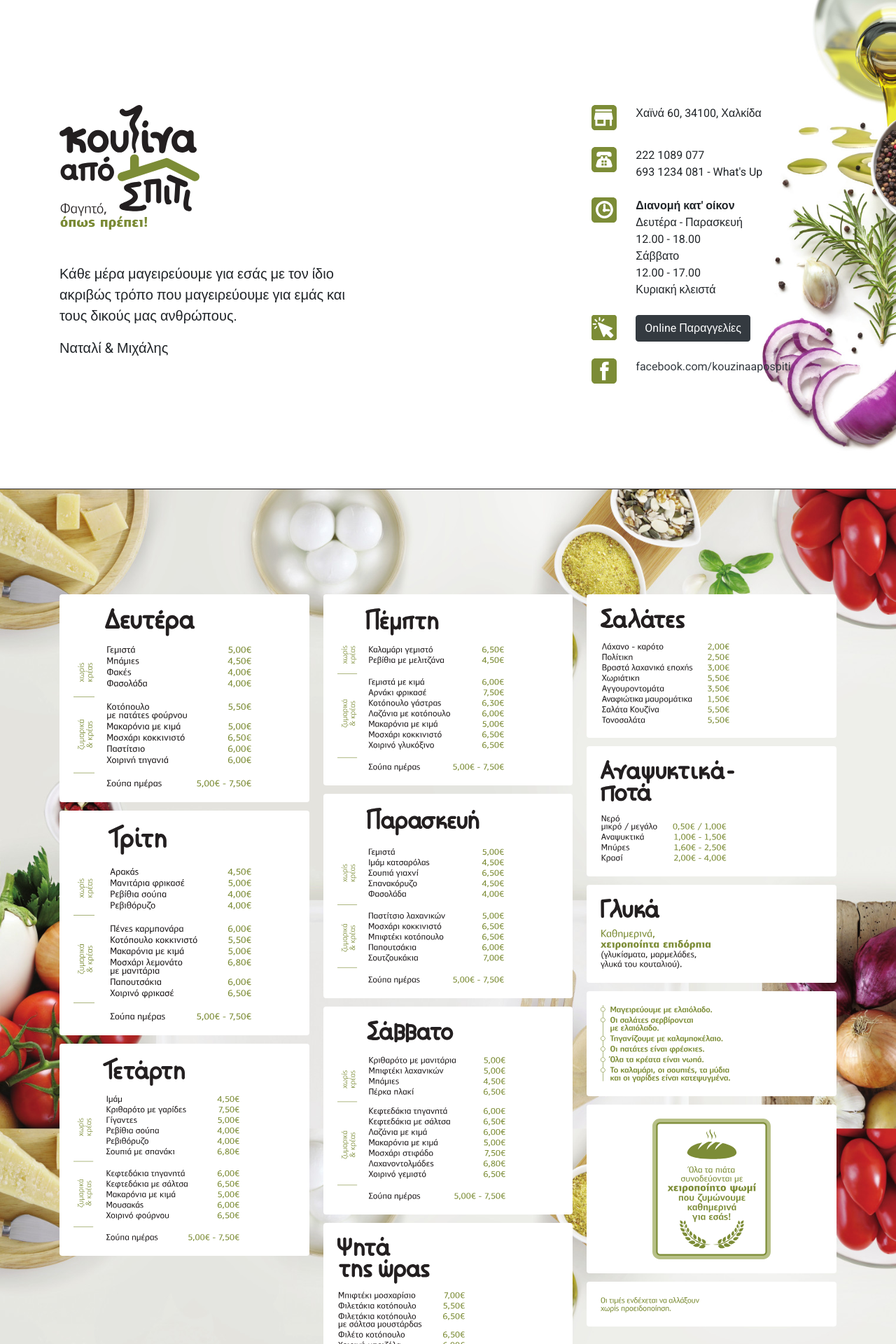
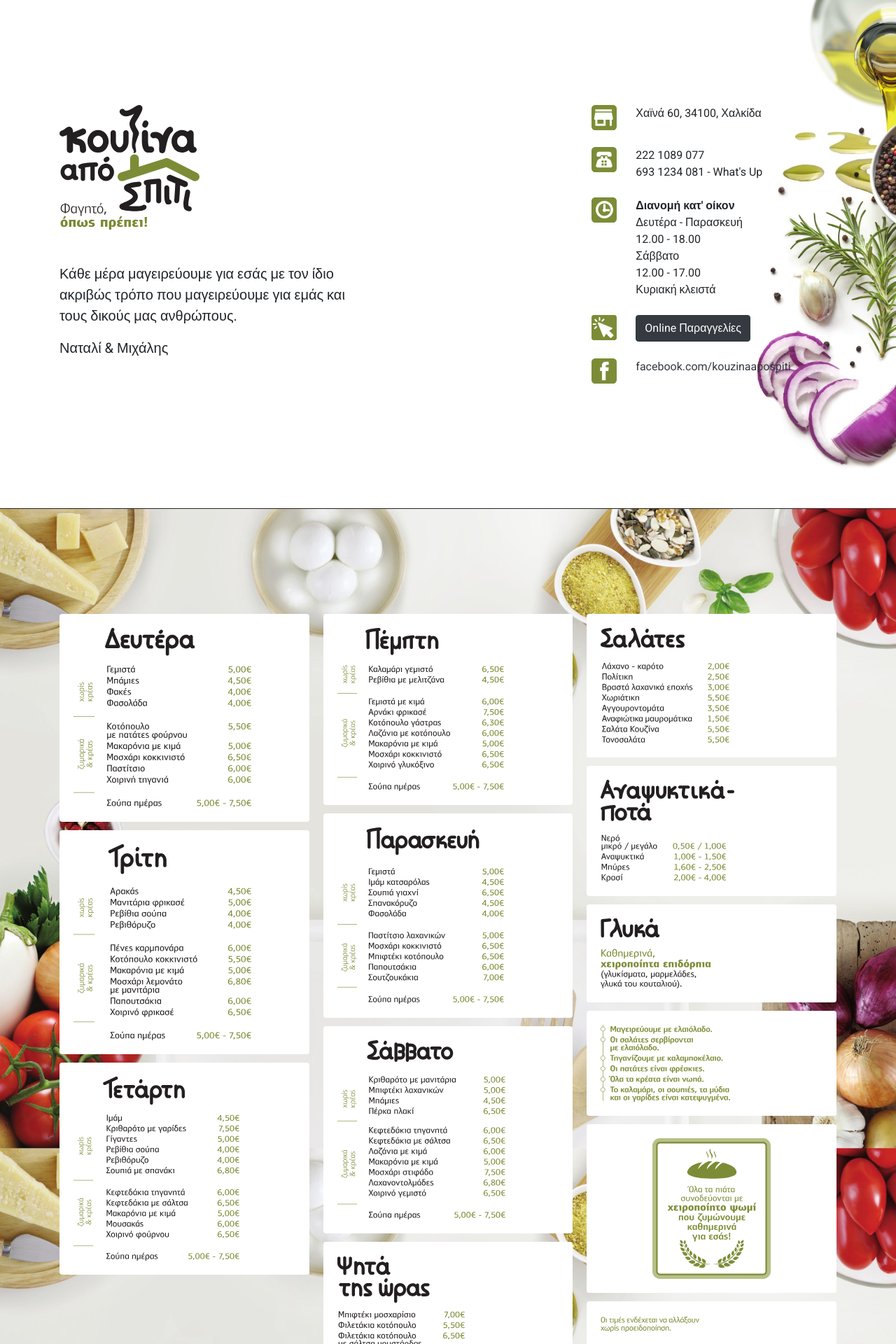
Before and after one commit to vassilis/kouzinaapospiti.gr, a Jekyll site: the page built from index.md, in a window 1280 px wide. Shown: the top 1920 px of the page at 70% size. Built offline with Jekyll 4.4.1, drawn with Linux system fonts in a browser that asks for light colours; nearby versions of some CDN libraries; a script that is not in the unit is left out.

Commit message:
fix UI issues

```diff
--- a/_includes/home-section-1.html
+++ b/_includes/home-section-1.html
@@ -3,7 +3,7 @@
 <section class="section-1 d-flex align-items-center">
   <div class="container">
     <div class="row">
-      <div class="col-md-5">
+      <div class="col-md-5 pb-5">
         <img src="/assets/logo.svg" alt="Κουζίνα από Σπίτι" class="img-fluid mb-5" />
         <p class="lead"><strong>Κάθε μέρα μαγειρεύουμε για εσάς με τον ίδιο ακριβώς τρόπο που μαγειρεύουμε για εμάς και τους δικούς μας ανθρώπους.</strong></p>
         <p class="lead"><strong>Ναταλί &amp; Μιχάλης</strong></p>
--- a/_includes/home-section-2.html
+++ b/_includes/home-section-2.html
@@ -7,79 +7,79 @@
 
       <div class="card border-0">
         <div class="card-body">
-          <img src="/assets/menu-mon.svg" alt="">
+          <img src="/assets/menu-mon.svg" alt="" class="img-fluid">
         </div>
       </div>
 
       <div class="card border-0">
         <div class="card-body">
-          <img src="/assets/menu-tue.svg" alt="">
+          <img src="/assets/menu-tue.svg" alt="" class="img-fluid">
         </div>
       </div>
 
       <div class="card border-0">
         <div class="card-body">
-          <img src="/assets/menu-wed.svg" alt="">
+          <img src="/assets/menu-wed.svg" alt="" class="img-fluid">
         </div>
       </div>
 
       <div class="card border-0">
         <div class="card-body">
-          <img src="/assets/menu-thu.svg" alt="">
+          <img src="/assets/menu-thu.svg" alt="" class="img-fluid">
         </div>
       </div>
 
       <div class="card border-0">
         <div class="card-body">
-          <img src="/assets/menu-fri.svg" alt="">
+          <img src="/assets/menu-fri.svg" alt="" class="img-fluid">
         </div>
       </div>
 
       <div class="card border-0">
         <div class="card-body">
-          <img src="/assets/menu-sat.svg" alt="">
+          <img src="/assets/menu-sat.svg" alt="" class="img-fluid">
         </div>
       </div>
 
       <div class="card border-0">
         <div class="card-body">
-          <img src="/assets/menu-baked.svg" alt="">
+          <img src="/assets/menu-baked.svg" alt="" class="img-fluid">
         </div>
       </div>
 
       <div class="card border-0">
         <div class="card-body">
-          <img src="/assets/menu-salads.svg" alt="">
+          <img src="/assets/menu-salads.svg" alt="" class="img-fluid">
         </div>
       </div>
 
       <div class="card border-0">
         <div class="card-body">
-          <img src="/assets/menu-drinks.svg" alt="">
+          <img src="/assets/menu-drinks.svg" alt="" class="img-fluid">
         </div>
       </div>
 
       <div class="card border-0">
         <div class="card-body">
-          <img src="/assets/menu-sweets.svg" alt="">
+          <img src="/assets/menu-sweets.svg" alt="" class="img-fluid">
         </div>
       </div>
 
       <div class="card border-0">
         <div class="card-body">
-          <img src="/assets/menu-notes.svg" alt="">
+          <img src="/assets/menu-notes.svg" alt="" class="img-fluid">
         </div>
       </div>
 
       <div class="card border-0">
         <div class="card-body text-center">
-          <img src="/assets/menu-bread.svg" alt="">
+          <img src="/assets/menu-bread.svg" alt="" class="img-fluid">
         </div>
       </div>
 
       <div class="card border-0">
         <div class="card-body">
-          <img src="/assets/menu-prices.svg" alt="">
+          <img src="/assets/menu-prices.svg" alt="" class="img-fluid">
         </div>
       </div>
 
```
